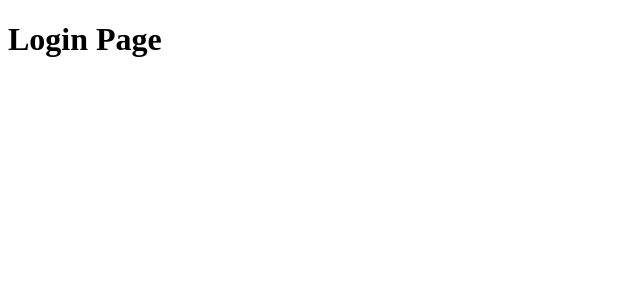
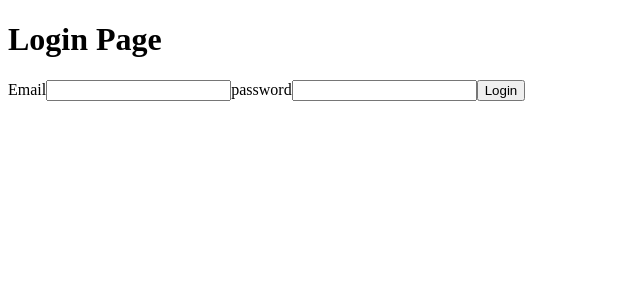
Before and after one commit to Pieter-and-Keith/full_stack_client, a React (Vite) app: page /login in a window 1280 px wide. Shown: the top 300 px of the page, without its empty margins (0-640 px from the left). Built offline with nearby package versions, Linux system fonts and the light colour scheme.

Commit message:
setup of login page with talking to the API

```diff
--- a/src/pages/login.jsx
+++ b/src/pages/login.jsx
@@ -1,9 +1,41 @@
 
 
 const Login = () => {
+
+    const handleOnSubmit = async (event) => {
+        event.preventDefault()
+        // const response = await fetch("/api/options");    // GET
+        // let service_options = await response.json()
+        // console.log(service_options)
+        const email = event.target.email.value
+        const password = event.target.password.value
+        console.log("email: ", email)
+        console.log("password: ", password)
+
+        const options = {
+            method:"POST",
+            headers: {
+                Accept: "application/json",
+                "Content-Type": "application/json;charset=UTF-8"
+            },
+            body: JSON.stringify({"email": email, "password": password})
+        }
+        const loginResponse = await fetch("api/auth/sign_in", options)
+        const user = await loginResponse.json()
+        console.log(user)
+
+    }
+
     return(
         <>
-        <h1>Login Page</h1>
+            <h1>Login Page</h1>
+            <form onSubmit={handleOnSubmit}>
+                <label htmlFor="email">Email</label>
+                <input type="text" name="email" />
+                <label htmlFor="password">password</label>
+                <input type="text" name="password" />
+                <button type="submit">Login</button>
+            </form>
         </>
     )
 }
--- a/vite.config.js
+++ b/vite.config.js
@@ -3,5 +3,14 @@ import react from '@vitejs/plugin-react'
 
 // https://vitejs.dev/config/
 export default defineConfig({
-  plugins: [react()]
-})
+  plugins: [react()],
+  server: {
+    proxy: {
+      "/api": {
+        target: "http://localhost:3000",
+        changeOrigin: true
+        // rewrite: (path) => path.replace(/^\/api/, ""),
+      },
+    },
+  },
+});
```
